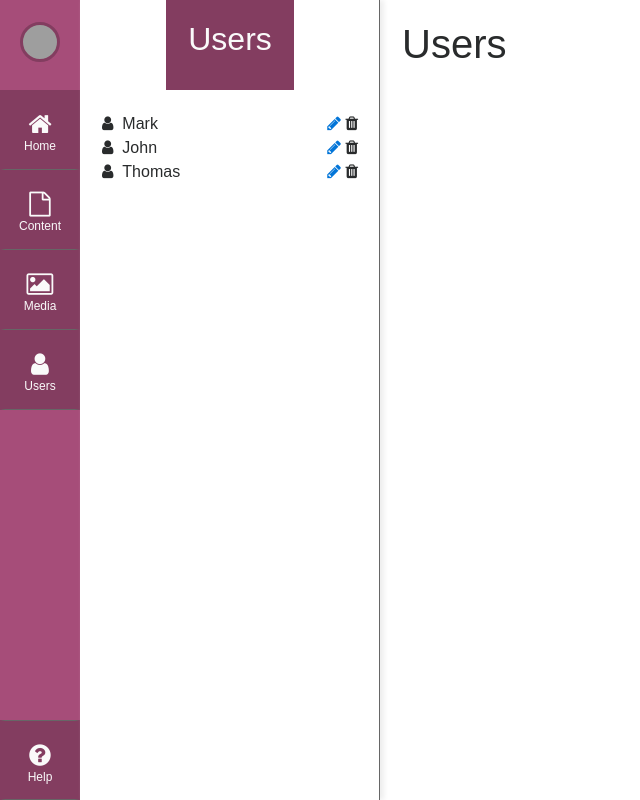
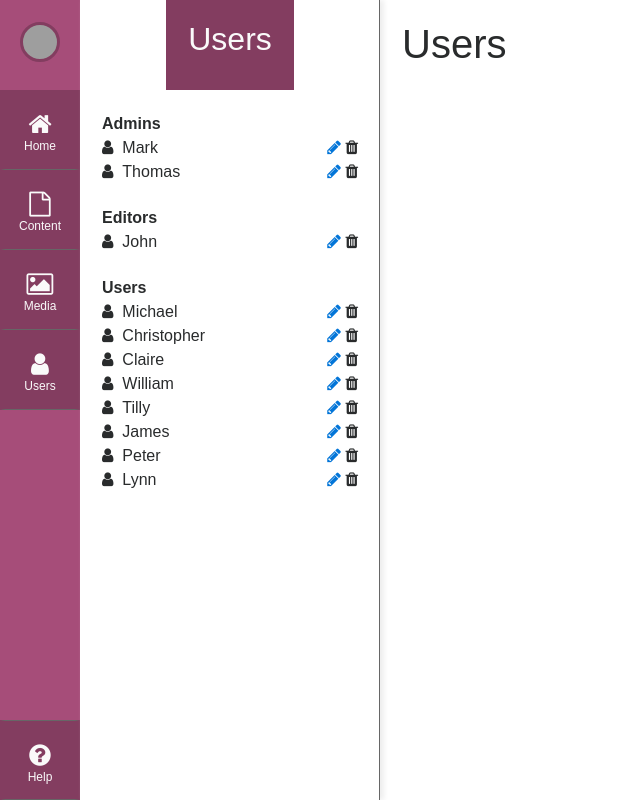
Before and after one commit to MarkHughes88/01, a React app: page /users in a window 1280 px wide. Both pictures are taken after a click on the link "Users". Shown: the whole page, without its empty margins (0-640 px from the left). Built offline with nearby package versions, Linux system fonts and the light colour scheme; grey boxes are pictures that could not be loaded.

Commit message:
users split into roles in slider

```diff
--- a/src/App.js
+++ b/src/App.js
@@ -49,10 +49,7 @@ class App extends React.Component {
           sliderContent={ this.state.sliderContent }
           sliderState={ (sliderActive, sliderContent) => this.setSliderState(sliderActive, sliderContent) }
           userBoxState={ () => this.setUserBoxState() }
-          userIds={ this.state.users.map(user => user.id) }
-          userNames={ this.state.users.map(user => user.username) }
-          userRoles={ this.state.users.map(user => user.role) }
-          userEmails={ this.state.users.map(user => user.email) }
+          users={ this.state.users }
         />
         <Pages
           sliderActive={ this.state.sliderActive }
--- a/src/components/menu/menu.js
+++ b/src/components/menu/menu.js
@@ -43,10 +43,7 @@ class Menu extends React.Component {
 				<div className={`menu__slider ${this.props.sliderActive ? 'menu__slider--active' : null }`}>
 					<Slider
 						content={ this.props.sliderContent }
-						userIds={ this.props.userIds }
-						userNames={ this.props.userNames }
-						userRoles={ this.props.userRoles }
-						userEmails={ this.props.userEmails }
+						users={ this.props.users }
 					/>
 				</div>
 			</div>
--- a/src/components/menu/slider/slider.js
+++ b/src/components/menu/slider/slider.js
@@ -13,12 +13,7 @@ class Slider extends React.Component {
 			case 'Media':
 				return <Media />;
 			case 'Users':
-				return <Users
-					userIds={ this.props.userIds }
-					userNames={ this.props.userNames }
-					userRoles={ this.props.userRoles }
-					userEmails={ this.props.userEmails }
-				/>;
+				return <Users users={ this.props.users } />;
 			default:
 				return null;
 		}
--- a/src/components/menu/slider/users/users.js
+++ b/src/components/menu/slider/users/users.js
@@ -14,10 +14,13 @@ class Users extends React.Component {
 					<div className='row'>
 						<div className='menu__slider__content container-fluid'>
 							<ul className='user-list'>
-								{this.props.userNames.map(function(userName){
-			            return <li className='user-list__item'>
+
+								<li className='user-list__title'>Admins</li>
+								{this.props.users.map(function(user, id, username, role) {
+									if (user.role === 'Admin') {
+										return <li key={ user.id } className='user-list__item'>
 											<span className='fa fa-user'></span> &nbsp;
-										<span className='user-list__item__name'>{ userName }</span>
+											<span className='user-list__item__name'>{ user.username }</span>
 											<span className='user-list__item__buttons'>
 												<a href='/users'>
 													<span className='fa fa-pencil'></span>
@@ -26,6 +29,44 @@ class Users extends React.Component {
 												<span className='fa fa-trash'></span>
 											</span>
 										</li>
+									}
+									return false;
+								})}
+
+								<li className='user-list__title'>Editors</li>
+								{this.props.users.map(function(user, id, username, role) {
+									if (user.role === 'Editor') {
+										return <li key={ user.id } className='user-list__item'>
+											<span className='fa fa-user'></span> &nbsp;
+											<span className='user-list__item__name'>{ user.username }</span>
+											<span className='user-list__item__buttons'>
+												<a href='/users'>
+													<span className='fa fa-pencil'></span>
+											 	</a>
+												&nbsp;
+												<span className='fa fa-trash'></span>
+											</span>
+										</li>
+									}
+									return false;
+								})}
+
+								<li className='user-list__title'>Users</li>
+								{this.props.users.map(function(user, id, username, role) {
+									if (user.role === 'User') {
+										return <li key={ user.id } className='user-list__item'>
+											<span className='fa fa-user'></span> &nbsp;
+											<span className='user-list__item__name'>{ user.username }</span>
+											<span className='user-list__item__buttons'>
+												<a href='/users'>
+													<span className='fa fa-pencil'></span>
+											 	</a>
+												&nbsp;
+												<span className='fa fa-trash'></span>
+											</span>
+										</li>
+									}
+									return false;
 								})}
 							</ul>
 						</div>
--- a/src/components/menu/slider/users/users.scss
+++ b/src/components/menu/slider/users/users.scss
@@ -7,6 +7,16 @@
 	position: relative;
 }
 
+.user-list__title {
+	font-weight: bold;
+	margin-top: $padding;
+	display: inline-block;
+}
+
+.user-list__title:first-of-type {
+	margin-top: 0px !important;
+}
+
 .user-list__item__buttons {
 	float: right;
 	text-align: right;
--- a/src/data/users.json
+++ b/src/data/users.json
@@ -15,8 +15,56 @@
 		{
 			"id":						"0003",
 			"username": 		"Thomas",
-			"role": 				"Editor",
-			"email":				"tom@myemail.com"
+			"role": 				"Admin",
+			"email":				"thomas@myemail.com"
+		},
+		{
+			"id":						"0004",
+			"username": 		"Michael",
+			"role": 				"User",
+			"email":				"michael@myemail.com"
+		},
+		{
+			"id":						"0005",
+			"username": 		"Christopher",
+			"role": 				"User",
+			"email":				"christopher@myemail.com"
+		},
+		{
+			"id":						"0006",
+			"username": 		"Claire",
+			"role": 				"User",
+			"email":				"claire@myemail.com"
+		},
+		{
+			"id":						"0007",
+			"username": 		"William",
+			"role": 				"User",
+			"email":				"william@myemail.com"
+		},
+		{
+			"id":						"0008",
+			"username": 		"Tilly",
+			"role": 				"User",
+			"email":				"tilly@myemail.com"
+		},
+		{
+			"id":						"0009",
+			"username": 		"James",
+			"role": 				"User",
+			"email":				"james@myemail.com"
+		},
+		{
+			"id":						"0010",
+			"username": 		"Peter",
+			"role": 				"User",
+			"email":				"peter@myemail.com"
+		},
+		{
+			"id":						"0011",
+			"username": 		"Lynn",
+			"role": 				"User",
+			"email":				"lynn@myemail.com"
 		}
 	]
 }
```
Lines whose indentation alone changed are shown as unchanged.
